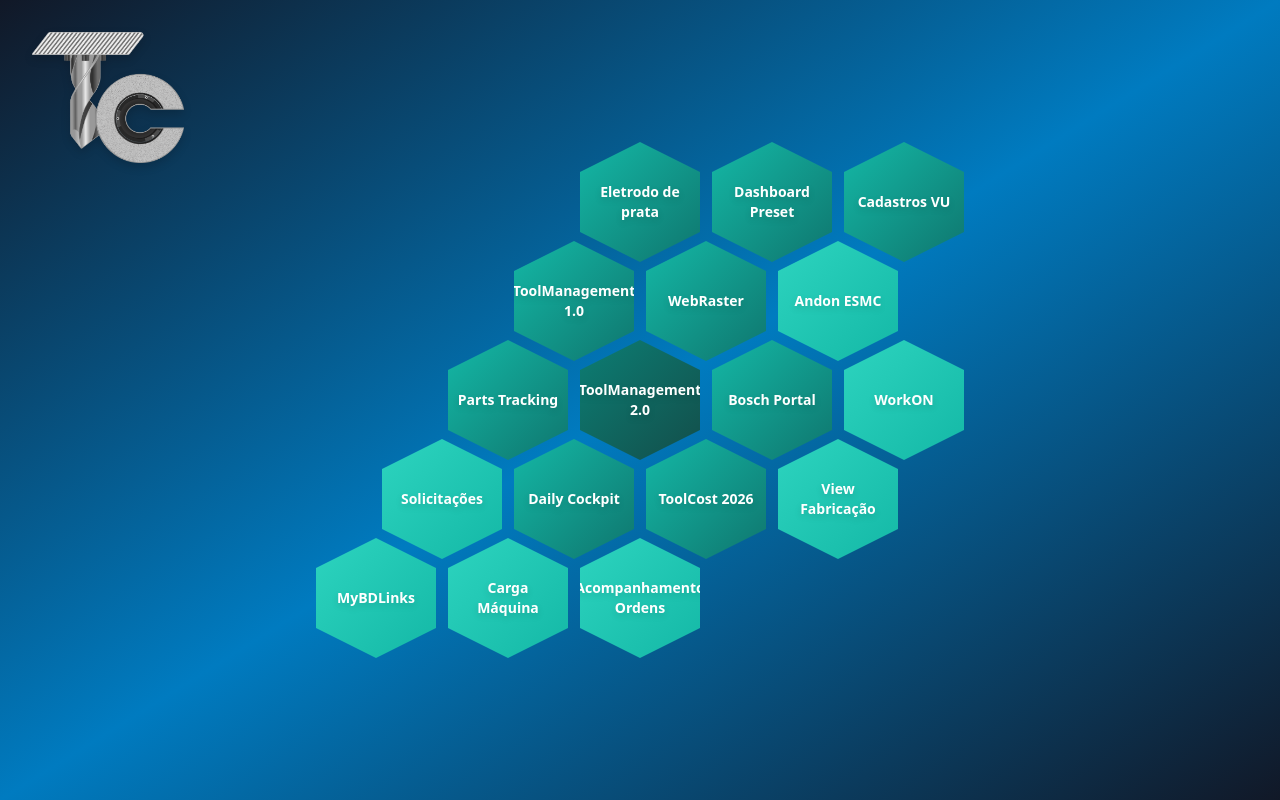
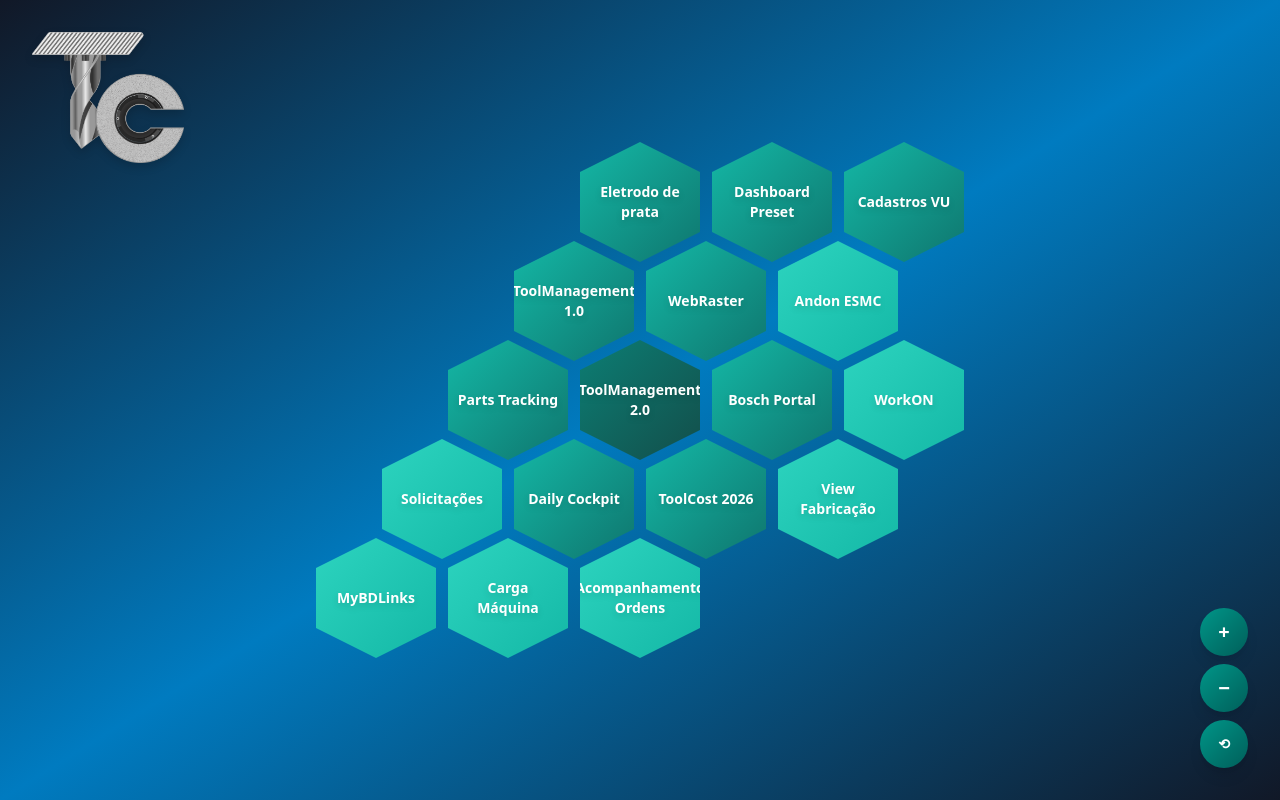
Before and after one commit to JoaoP3dro0808/ColmeiaToolingCenter, a React (Vite) app: page / in a window 1280 px wide. Built offline with nearby package versions, Linux system fonts and the light colour scheme.

Commit message:
Pan View added/Screen zoom in and out

```diff
--- a/src/components/Colmeia.jsx
+++ b/src/components/Colmeia.jsx
@@ -1,4 +1,4 @@
-import React from 'react';
+import React, { useState, useRef, useEffect } from 'react';
 import Favo from './Favo';
 import logo from '../images/icon.png';
 import { useNavigate, useLocation } from 'react-router-dom';
@@ -44,6 +44,15 @@ const generateHexCoordinates = (relevance) => {
 };
 
 export default function Colmeia({ links }) {
+  // Estados para zoom e pan
+  const [scale, setScale] = useState(1);
+  const [position, setPosition] = useState({ x: 0, y: 0 });
+  const [isDragging, setIsDragging] = useState(false);
+  const [dragStart, setDragStart] = useState({ x: 0, y: 0 });
+  const [isTransitioning, setIsTransitioning] = useState(true);
+
+  const containerRef = useRef(null);
+
   // Ordena os links por relevância
   const sortedLinks = [...links].sort((a, b) => a.relevance - b.relevance);
   const navigate = useNavigate();
@@ -59,11 +68,88 @@ export default function Colmeia({ links }) {
     };
   });
 
+  // Handler para zoom com scroll do mouse
+  const handleWheel = (e) => {
+    e.preventDefault();
+
+    const delta = e.deltaY * -0.001;
+    const newScale = Math.min(Math.max(0.3, scale + delta), 3);
+
+    setScale(newScale);
+  };
+
+  // Handler para iniciar o drag
+  const handleMouseDown = (e) => {
+    // Ignora se clicar em um link
+    if (e.target.closest('a')) return;
+
+    setIsDragging(true);
+    setIsTransitioning(false); // Desativa transição durante drag
+    setDragStart({
+      x: e.clientX - position.x,
+      y: e.clientY - position.y
+    });
+  };
+
+  // Handler para mover enquanto arrasta
+  const handleMouseMove = (e) => {
+    if (!isDragging) return;
+
+    setPosition({
+      x: e.clientX - dragStart.x,
+      y: e.clientY - dragStart.y
+    });
+  };
+
+  // Handler para parar o drag
+  const handleMouseUp = () => {
+    setIsDragging(false);
+    setIsTransitioning(true); // Reativa transição após drag
+  };
+
+  // Adiciona listeners globais para mouse
+  useEffect(() => {
+    if (isDragging) {
+      document.addEventListener('mousemove', handleMouseMove);
+      document.addEventListener('mouseup', handleMouseUp);
+
+      return () => {
+        document.removeEventListener('mousemove', handleMouseMove);
+        document.removeEventListener('mouseup', handleMouseUp);
+      };
+    }
+  }, [isDragging, dragStart]);
+
+  // Adiciona listener para wheel
+  useEffect(() => {
+    const container = containerRef.current;
+    if (container) {
+      container.addEventListener('wheel', handleWheel, { passive: false });
+
+      return () => {
+        container.removeEventListener('wheel', handleWheel);
+      };
+    }
+  }, [scale]);
+
   return (
-    <div className="relative w-full h-screen overflow-hidden" style={{
-      background: 'linear-gradient(to bottom right, #111827, #007BC0, #111827)'
-    }}>
-      <div className="absolute inset-0">
+    <div
+      ref={containerRef}
+      className="relative w-full h-screen overflow-hidden"
+      style={{
+        background: 'linear-gradient(to bottom right, #111827, #007BC0, #111827)',
+        cursor: isDragging ? 'grabbing' : 'grab'
+      }}
+      onMouseDown={handleMouseDown}
+    >
+      <div
+        className="absolute inset-0"
+        style={{
+          transform: `translate(${position.x}px, ${position.y}px) scale(${scale})`,
+          transformOrigin: 'center center',
+          transition: isTransitioning ? 'transform 0.3s cubic-bezier(0.4, 0, 0.2, 1)' : 'none'
+        }}
+      >
         {favos.map((favo, index) => (
           <Favo
             key={index}
@@ -77,7 +163,7 @@ export default function Colmeia({ links }) {
       </div>
 
       {/* Logo */}
-        <div className="absolute top-8 left-8">
+      <div className="absolute top-8 left-8 pointer-events-auto z-10">
         <img src={logo} alt="Logo" className="w-38 h-27.6 drop-shadow-lg" />
       </div>
 
@@ -85,12 +171,41 @@ export default function Colmeia({ links }) {
       {!isHomePage && (
         <button
           onClick={() => navigate('/')}
-            className="absolute top-8 right-8 bg-gradient-to-br from-teal-600 to-teal-800 hover:from-teal-500 hover:to-teal-700 text-white p-4 rounded-full shadow-lg hover:shadow-2xl transition-all duration-300 hover:scale-110"
+          className="absolute top-8 right-8 bg-gradient-to-br from-teal-600 to-teal-800 hover:from-teal-500 hover:to-teal-700 text-white p-4 rounded-full shadow-lg hover:shadow-2xl transition-all duration-300 hover:scale-110 z-10"
           aria-label="Voltar para Home"
         >
           <Home size={24} />
         </button>
       )}
+
+      {/* Controles de Zoom */}
+      <div className="absolute bottom-8 right-8 flex flex-col gap-2 z-10">
+        <button
+          onClick={() => setScale(Math.min(scale + 0.2, 3))}
+          className="bg-gradient-to-br from-teal-600 to-teal-800 hover:from-teal-500 hover:to-teal-700 text-white w-12 h-12 rounded-full shadow-lg hover:shadow-2xl transition-all duration-300 hover:scale-110 text-xl font-bold"
+          aria-label="Zoom in"
+        >
+          +
+        </button>
+        <button
+          onClick={() => setScale(Math.max(scale - 0.2, 0.3))}
+          className="bg-gradient-to-br from-teal-600 to-teal-800 hover:from-teal-500 hover:to-teal-700 text-white w-12 h-12 rounded-full shadow-lg hover:shadow-2xl transition-all duration-300 hover:scale-110 text-xl font-bold"
+          aria-label="Zoom out"
+        >
+          −
+        </button>
+        <button
+          onClick={() => {
+            setScale(1);
+            setPosition({ x: 0, y: 0 });
+            setIsTransitioning(true);
+          }}
+          className="bg-gradient-to-br from-teal-600 to-teal-800 hover:from-teal-500 hover:to-teal-700 text-white w-12 h-12 rounded-full shadow-lg hover:shadow-2xl transition-all duration-300 hover:scale-110 text-sm font-bold"
+          aria-label="Reset view"
+        >
+          ⟲
+        </button>
+      </div>
     </div>
   );
 }
```
Lines whose indentation alone changed are shown as unchanged.
